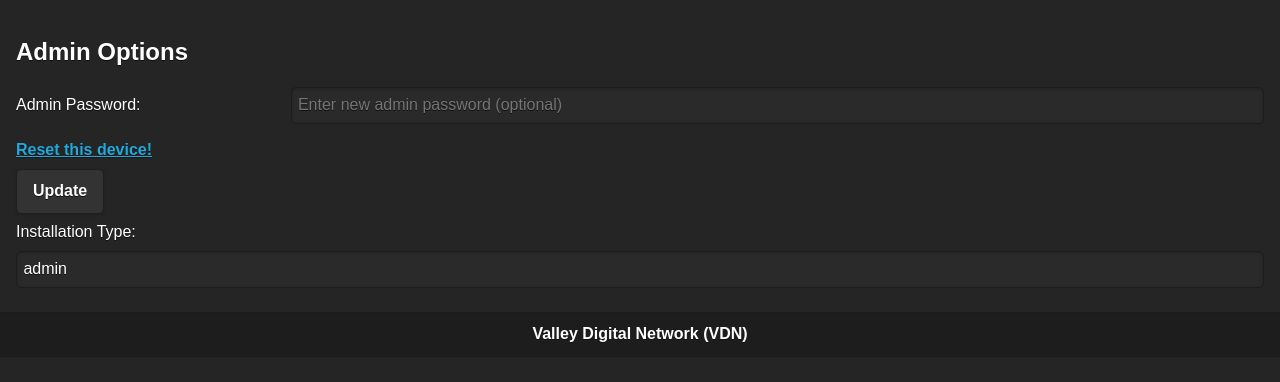
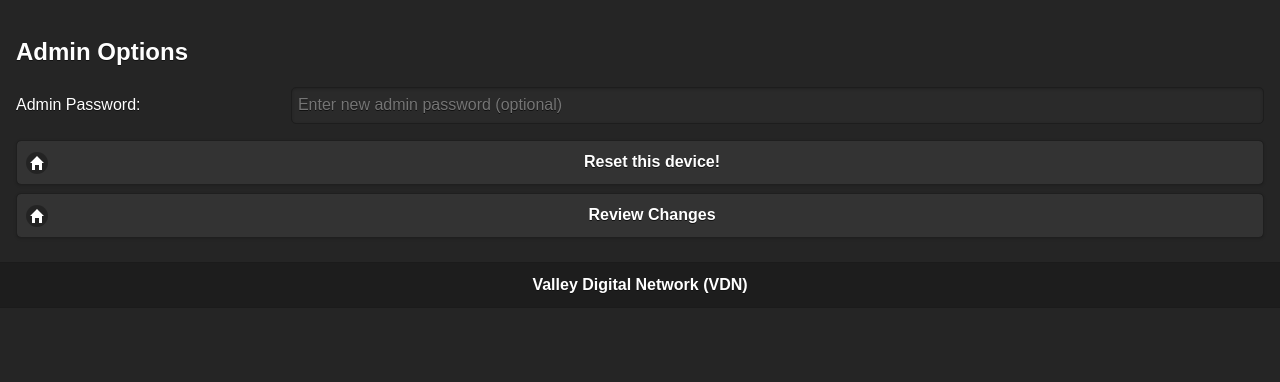
Before and after one commit to talker365/chip-mesh-ap, a PHP site: page /routes/status.php in a window 1280 px wide, after a click on "Admin". Shown: the part 80-462 px from the top of the page. Run offline with PHP 8.4, Linux system fonts and the light colour scheme; data that the repository does not hold is empty.

Commit message:
admin page - WIP
not complete

```diff
--- a/chip/var/www/html/status.php
+++ b/chip/var/www/html/status.php
@@ -330,19 +330,82 @@
 
 
 
-    <a href="#resetPopup" data-rel="popup" data-transition="slideup">Reset this device!</a>
+    <a href="#resetPopup" data-rel="popup" data-transition="slideup" data-inline="true" class="ui-btn ui-corner-all ui-shadow ui-icon-home ui-btn-icon-left">Reset this device!</a>
     <div data-role="popup" id="resetPopup" class="ui-content">
         <p>Are you sure you wish to reset this device?</p>
         <li><a href="/setup.php" data-ajax="false" data-transition="slide">Reset this device!</a></li>
     </div>
 
+    <a href="#submitChangesPopup" data-rel="popup" data-transition="slideup" onclick="populateForm('microrouter');" data-inline="true" class="ui-btn ui-corner-all ui-shadow ui-icon-home ui-btn-icon-left">Review Changes</a>
+    <div data-role="popup" id="submitChangesPopup" class="ui-content">
+        <p>Here are the new values you are updating:</p>
 
-    <form method="post" action="deploy.php">
-        <input type="submit" data-inline="true" value="Update">
+	    <form method="post" action="deploy.php">
+			<div style="display:none;">
+        		<label for="deploy_mode">Deploy Mode:</label>
+            	<input type="text" readonly="readonly" required name="deploy_mode" id="deploy_mode" placeholder="Deploy Mode" value="admin">
+			</div>
+			<div>
+                <div class="ui-field-contain" data-type="horizontal">
                     <label for="final_microtype">Installation Type:</label>
-                    <input type="text" readonly="readonly" required name="deploy_mode" id="deploy_mode" placeholder="Deploy Mode" value="admin">
-
-    </form>
+                    <input type="text" readonly="readonly" required name="final_microtype" id="final_microtype" placeholder="Installation Type">
+                </div>
+                <div id="f_callsign" class="ui-field-contain" data-type="horizontal">
+                    <label for="final_callsign">Callsign:</label>
+                    <input type="text" readonly="readonly" required name="final_callsign" id="final_callsign" placeholder="Your callsign">
+                </div>
+                <div id="f_nodename" class="ui-field-contain" data-type="horizontal">
+                    <label for="final_meshhostname">Node:</label>
+                    <input type="text" readonly="readonly" required name="final_meshhostname" id="final_meshhostname" placeholder="Node name">
+                </div>
+                <div id="f_nodessid" class="ui-field-contain" data-type="horizontal">
+                    <label for="final_nodessid">Node SSID:</label>
+                    <input type="text" readonly="readonly" required name="final_nodessid" id="final_nodessid" placeholder="">
+                </div>
+                <div class="ui-field-contain" data-type="horizontal">
+                    <label for="final_meshpassword">Admin Password:</label>
+                    <input type="text" readonly="readonly" required name="final_meshpassword" id="final_meshpassword" placeholder="Node password">
+                </div>
+                <div id="f_nodechannel" class="ui-field-contain" data-type="horizontal">
+                    <label for="final_nodechannel">Node Channel:</label>
+                    <input type="text" readonly="readonly" required name="final_nodechannel" id="final_nodechannel" placeholder="Node channel">
+                </div>
+                <div id="f_nodeethernet" class="ui-field-contain" data-type="horizontal">
+                    <label for="final_meshEthernetType">Ethernet:</label>
+                    <input type="text" readonly="readonly" required name="final_meshEthernetType" id="final_meshEthernetType" placeholder="Ethernet use">
+                </div>
+                <div id="f_routername" class="ui-field-contain" data-type="horizontal">
+                    <label for="final_routerhostname">Router Name:</label>
+                    <input type="text" readonly="readonly" required name="final_routerhostname" id="final_routerhostname" placeholder="Router hostname">
+                </div>
+                <div id="f_wifissid" class="ui-field-contain" data-type="horizontal">
+                    <label for="final_ssid">WiFi SSID:</label>
+                    <input type="text" readonly="readonly" required name="final_ssid" id="final_ssid" placeholder="">
+                </div>
+                <div id="f_wifipassword" class="ui-field-contain" data-type="horizontal">
+                    <label for="final_password">WiFi Password:</label>
+                    <input type="text" readonly="readonly" required name="final_password" id="final_password" placeholder="">
+                </div>
+                <div id="f_routerethernet" class="ui-field-contain" data-type="horizontal">
+                    <label for="final_routerEthernetType">Ethernet:</label>
+                    <input type="text" readonly="readonly" required name="final_routerEthernetType" id="final_routerEthernetType" placeholder="">
+                </div>
+                <div id="f_apssid" class="ui-field-contain" data-type="horizontal">
+                    <label for="final_accesspointssid">AccessPoint SSID:</label>
+                    <input type="text" readonly="readonly" required name="final_accesspointssid" id="final_accesspointssid" placeholder="">
+                </div>
+                <div id="f_appassword" class="ui-field-contain" data-type="horizontal">
+                    <label for="final_accesspointpassword">AccessPoint Password:</label>
+                    <input type="text" readonly="readonly" required name="final_accesspointpassword" id="final_accesspointpassword" placeholder="">
+                </div>
+                <div id="f_apchannel" class="ui-field-contain" data-type="horizontal">
+                    <label for="final_accesspointchannel">AccessPoint Channel:</label>
+                    <input type="text" readonly="readonly" required name="final_accesspointchannel" id="final_accesspointchannel" placeholder="">
+                </div>
+			</div>
+        	<input type="submit" data-inline="true" value="Update" data-ajax="false">
+     	</form>
+    </div>
 
 
   </div>
```
Also changed, not shown: chip/var/www/html/status.js (+28 -47 lines).
